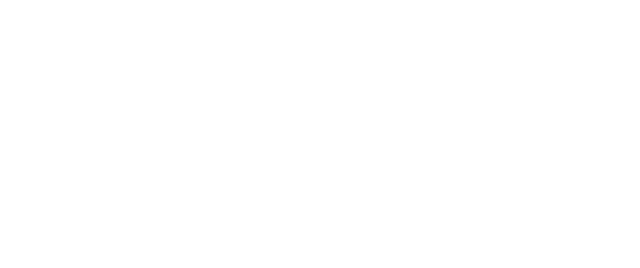
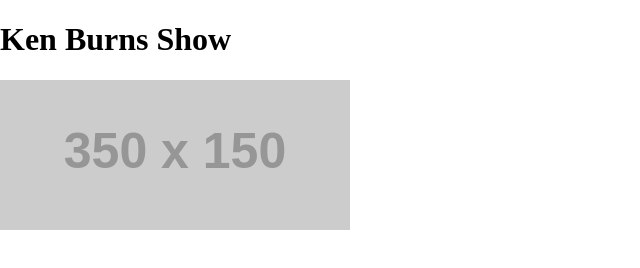
Before and after one commit to TomaszDudek/ken-burns-show, a plain HTML site: page index.html in a window 1280 px wide. Shown: the whole page, without its empty margins (0-640 px from the left). Drawn offline with Linux system fonts and the light colour scheme; placeholder pictures from the web are drawn by us.

Commit message:
add first scratch

```diff
--- a/index.html
+++ b/index.html
@@ -2,11 +2,19 @@
 <html lang="en">
 <head>
     <meta charset="UTF-8">
-    <title>ken-burns-show</title>
+    <title>Ken Burns Show</title>
     <meta name="viewport" content="width=device-width, initial-scale=1">
     <link rel="stylesheet" href="styles/styles.css">
 </head>
 <body>
+<h1>Ken Burns Show</h1>
+<ul class="ken-burns">
+    <li class="ken-burns__item"><img src="http://via.placeholder.com/350x150?text=1" alt="1"></li>
+    <li class="ken-burns__item"><img src="http://via.placeholder.com/350x150?text=2" alt="2"></li>
+    <li class="ken-burns__item ken-burns__item--is-active"><img src="http://via.placeholder.com/350x150?text=3" alt="3"></li>
+    <li class="ken-burns__item"><img src="http://via.placeholder.com/350x150?text=4" alt="4"></li>
+    <li class="ken-burns__item"><img src="http://via.placeholder.com/350x150?text=5" alt="5"></li>
+</ul>
 
 <script src="scripts/scripts.js"></script>
 </body>
--- a/scripts/scripts.js
+++ b/scripts/scripts.js
@@ -0,0 +1,62 @@
+const kenBurns = (function () {
+    'use strict';
+
+    const CONFIG = {
+        interval: 3000,
+        classes: {
+            item: 'ken-burns__item',
+            itemIsActive: 'ken-burns__item--is-active'
+        }
+    };
+
+    let items,
+        activeItem;
+
+    /**
+     * References dom objects.
+     */
+    const setupDomReferences = function () {
+        items = document.getElementsByClassName(CONFIG.classes.item);
+    };
+
+    /**
+     *
+     * @returns {*}
+     */
+    const findActiveItem = function () {
+        let count;
+        for(count = 0; items.length >= count; count++) {
+            console.log('loop', count); // TODO: Remove after develop!
+            if(items[count].classList.contains(CONFIG.classes.itemIsActive)) {
+                return items[count];
+            }
+        }
+    };
+
+    /**
+     *
+     */
+    const activateNext = function () {
+        let currentItem = findActiveItem();
+        let nextItem = currentItem.nextElementSibling;
+
+        currentItem.classList.remove(CONFIG.classes.itemIsActive);
+        console.log(nextItem);
+        nextItem.classList.add(CONFIG.classes.itemIsActive);
+    };
+
+    /**
+     * Initialize java script.
+     */
+    const init = function () {
+        setupDomReferences();
+        setTimeout(activateNext, CONFIG.interval);
+    };
+
+    return {
+        init: init()
+    }
+
+})();
+
+kenBurns.init;
--- a/styles/styles.css
+++ b/styles/styles.css
@@ -0,0 +1,29 @@
+* {
+	box-sizing: border-box;
+}
+
+html,
+body {
+	margin: 0;
+	padding: 0;
+}
+
+img {
+	display: block;
+}
+
+.ken-burns {
+	list-style: none;
+	margin: 0;
+	padding: 0;
+	position: relative;
+}
+
+.ken-burns__item {
+	opacity: 0;
+	position: absolute;
+}
+
+.ken-burns__item--is-active {
+	opacity: 1;
+}
```
